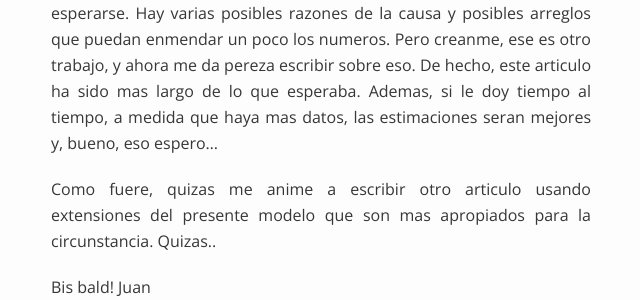
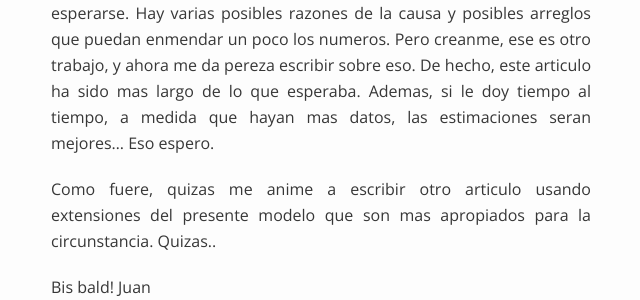
Before and after one commit to Caquita-beep/Caquita-beep.github.io, a Jekyll site: the page built from _posts/2020-03-28-Simulacion-COVID-19-Ecuador-con-modelo-SIR.md, in a window 1280 px wide and 900 px high, scrolled down 6905 px. Shown: the part 540-840 px from the top of the window, without its empty margins (319-959 px from the left). Built offline with Jekyll 4.4.1, drawn with Linux system fonts in a browser that asks for light colours; formulas are drawn with MathJax 3; a script that is not in the unit is left out; some of the changed text lies outside the part shown.

Commit message:
Update 2020-03-28-Simulacion-COVID-19-Ecuador-con-modelo-SIR.md

```diff
--- a/_posts/2020-03-28-Simulacion-COVID-19-Ecuador-con-modelo-SIR.md
+++ b/_posts/2020-03-28-Simulacion-COVID-19-Ecuador-con-modelo-SIR.md
@@ -121,7 +121,7 @@ Valor de los parametros:
 
 ![Proyecciones](/vtab.png)
 
-Aqui ya te das cuenta que los numeros estan mal y eso era de esperarse. Hay varias posibles razones de la causa y posibles arreglos que puedan enmendar un poco los numeros. Pero creanme, ese es otro trabajo, y ahora me da pereza escribir sobre eso. De hecho, este articulo ha sido mas largo de lo que esperaba. Ademas, si le doy tiempo al tiempo, a medida que haya mas datos, las estimaciones seran mejores y, bueno, eso espero...
+Aqui ya te das cuenta que los numeros estan mal y eso era de esperarse. Hay varias posibles razones de la causa y posibles arreglos que puedan enmendar un poco los numeros. Pero creanme, ese es otro trabajo, y ahora me da pereza escribir sobre eso. De hecho, este articulo ha sido mas largo de lo que esperaba. Ademas, si le doy tiempo al tiempo, a medida que hayan mas datos, las estimaciones seran mejores... Eso espero.
 
 Como fuere, quizas me anime a escribir otro articulo usando extensiones del presente modelo que son mas apropiados para la circunstancia. Quizas..
 
```
